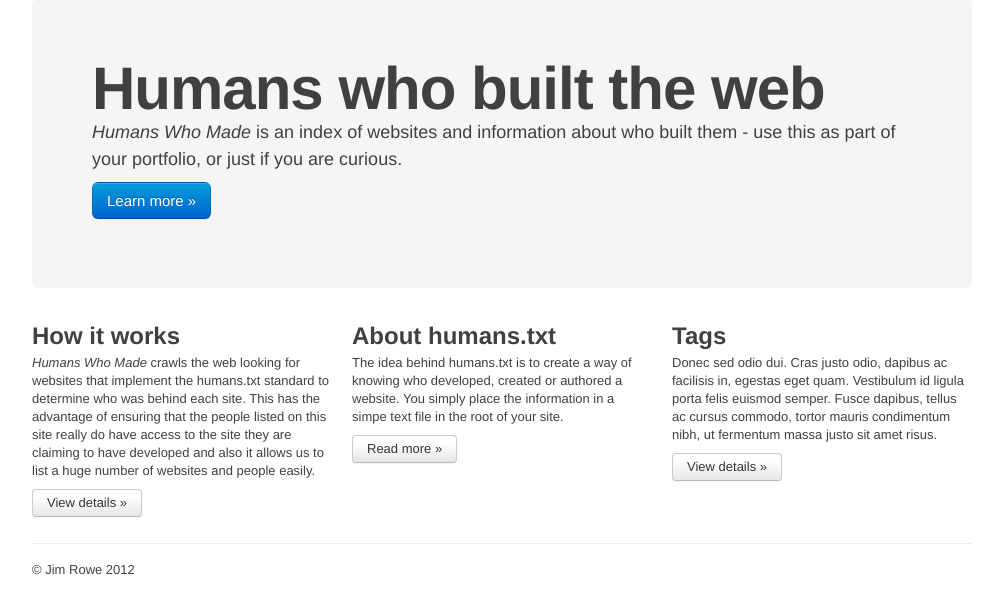
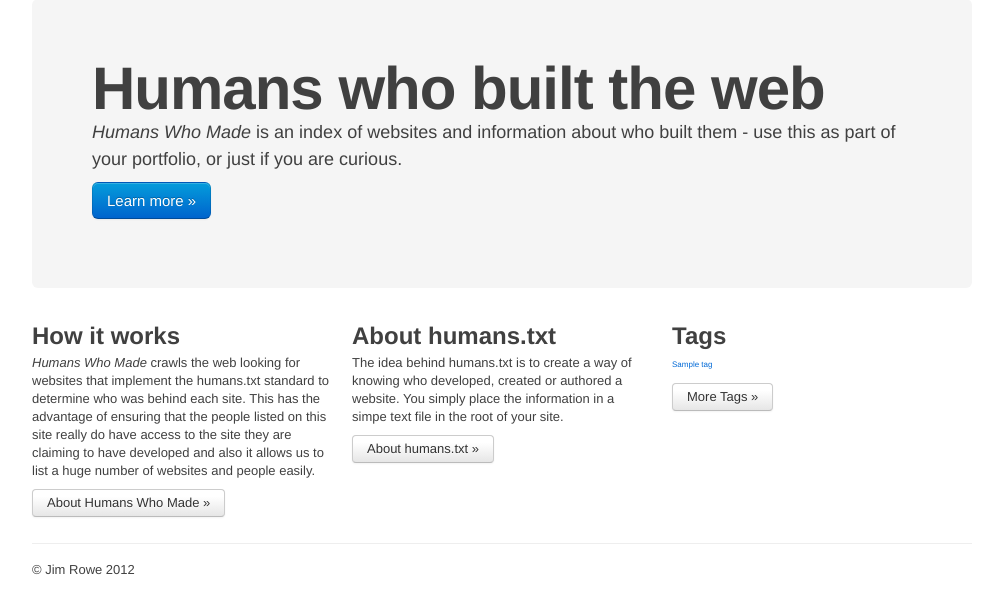
Before and after one commit to wooki/Humans-Who-Made, a CodeIgniter app: page /index.php/homepage/index in a window 1280 px wide. Shown: the part 61-675 px from the top of the page, without its empty margins (138-1141 px from the left). Run offline with CodeIgniter, Linux system fonts and the light colour scheme; tables that the repository leaves empty hold one stand-in row (values such as "Sample post"); some libraries are stand-ins or nearby versions.

Commit message:
added tags to homepage

```diff
--- a/html/application/controllers/homepage.php
+++ b/html/application/controllers/homepage.php
@@ -7,9 +7,35 @@ class Homepage extends CI_Controller {
 	 */
 	public function index() {
 
+		$countuses = "SELECT tags.name name, ROUND(SQRT(count(domain_tags.id)), 0) uses ";
+    $countuses .= "FROM tags INNER JOIN domain_tags ON (tags.id = domain_tags.tag_id) ";
+    $countuses .= "INNER JOIN domains ON (domain_tags.domain_id = domains.id) ";
+    $countuses .= "INNER JOIN humans ON (domains.id = humans.domain_id) ";
+    $countuses .= "GROUP BY domain_tags.tag_id";
+
+    $sql = "SELECT tgs.* FROM (";
+    $sql = $sql.$countuses;
+    $sql = $sql.") tgs ORDER BY tgs.uses LIMIT 30;";
+
+  	$query = $this->db->query($sql);
+	  $tags = $query->result();
+    shuffle($tags);
+
+    $sql = "SELECT MAX(tgs.uses) counter FROM (";
+    $sql = $sql.$countuses;
+    $sql = $sql.") tgs;";
+    $query = $this->db->query($sql);
+	  foreach ($query->result() as $row) {
+			$max_uses = $row->counter;
+		}
+
 		$data = array('active' => 'home',
-                  'title' => 'Welcome to Humans Who Made',
-						  'description' => 'Welcome to Humans Who Made');
+                  'title' => 'Humans Who Made, an index of the humans that built the web',
+						  'description' => 'Humans Who Made crawls the web looking for
+	websites that implement the humans.txt standard to determine who was behind
+	each site.',
+                  'tags' => $tags,
+                  'max_uses' => $max_uses);
 
 		$this->load->view('header', $data);
 		$this->load->view('homepage', $data);
@@ -40,7 +66,7 @@ class Homepage extends CI_Controller {
     }
     $chart_data = $this->simpleEncode(array($percent_domains, $percent_humans), 100, 0);
 
-		$data = array('active' => 'about-us',
+    $data = array('active' => 'about-us',
                   'title' => 'About Humans Who Made',
                   'description' => 'About Humans Who Made',
                   'chart_data' => $chart_data,
--- a/html/application/views/homepage.php
+++ b/html/application/views/homepage.php
@@ -15,18 +15,21 @@
 	each site. This has the advantage of ensuring that the people listed on this
 	site really do have access to the site they are claiming to	have developed
 	and also it allows us to list a huge number of websites and people easily.</p>
-	<p><a class="btn" href="/about-us">View details &raquo;</a></p>
+	<p><a class="btn" href="/about-us">About Humans Who Made &raquo;</a></p>
  </div>
 	<div class="span-one-third">
 		<h2>About humans.txt</h2>
 		<p>The idea behind humans.txt is to create a way of knowing who developed,
 		created or authored a website. You simply place the information
 		in a simpe text file in the root of your site.</p>
-		<p><a class="btn" href="/humans-txt">Read more &raquo;</a></p>
+		<p><a class="btn" href="/humans-txt">About humans.txt &raquo;</a></p>
 	</div>
 	<div class="span-one-third">
 		<h2>Tags</h2>
-		<p>Donec sed odio dui. Cras justo odio, dapibus ac facilisis in, egestas eget quam. Vestibulum id ligula porta felis euismod semper. Fusce dapibus, tellus ac cursus commodo, tortor mauris condimentum nibh, ut fermentum massa justo sit amet risus.</p>
-		<p><a class="btn" href="/tags">View details &raquo;</a></p>
+		<p>
+			<?php foreach ($tags as $tag) { ?>
+	<a href="/tag/<?php echo urlencode($tag->name); ?>" class="tag" style="font-size: <?php echo 8+round($tag->uses * ($max_uses/50)); ?>px"><?php echo $tag->name; ?></a>
+	<?php } ?></p>
+			<p><a class="btn" href="/tags">More Tags &raquo;</a></p>
 	</div>
 </div>
```
